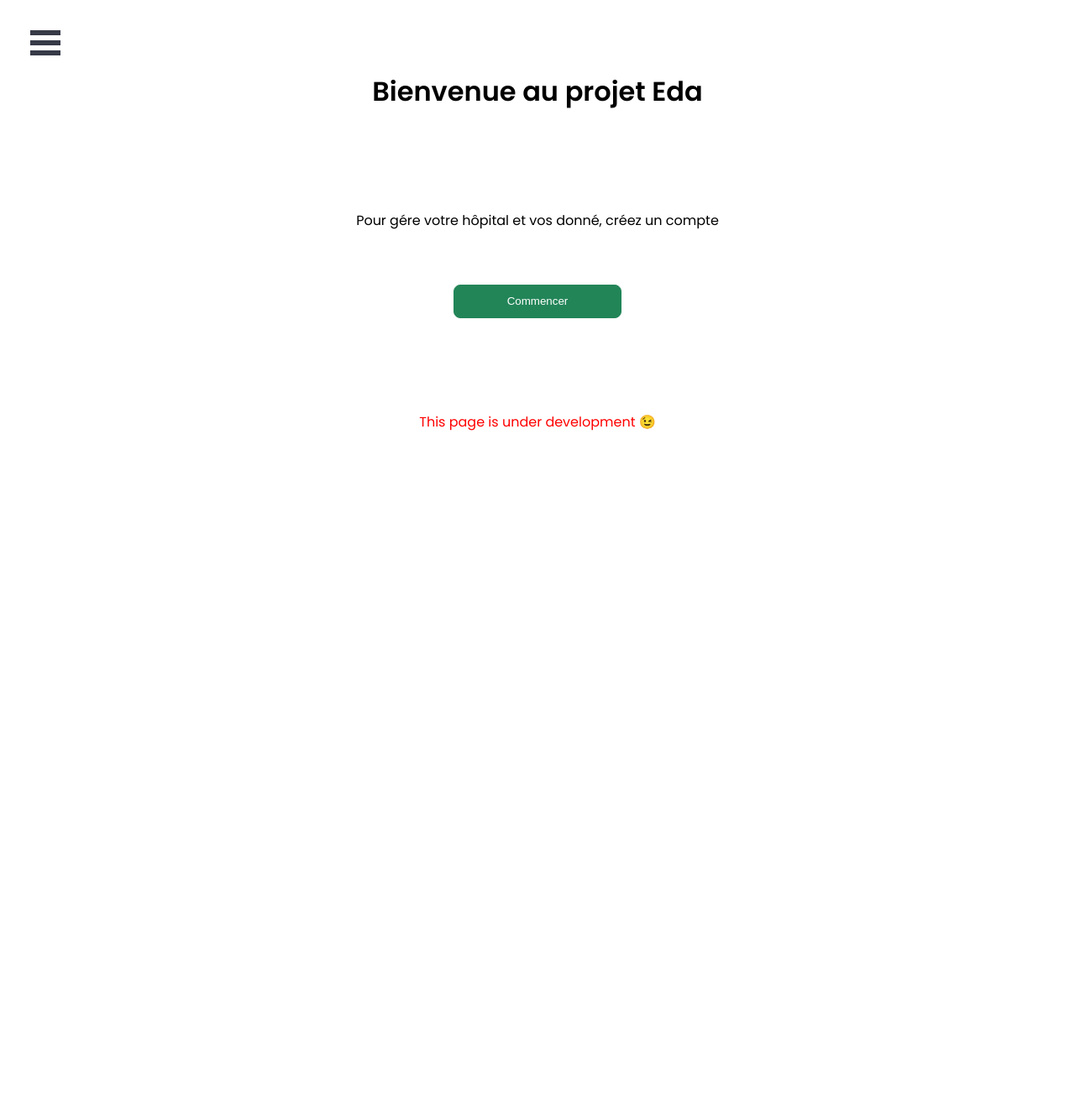
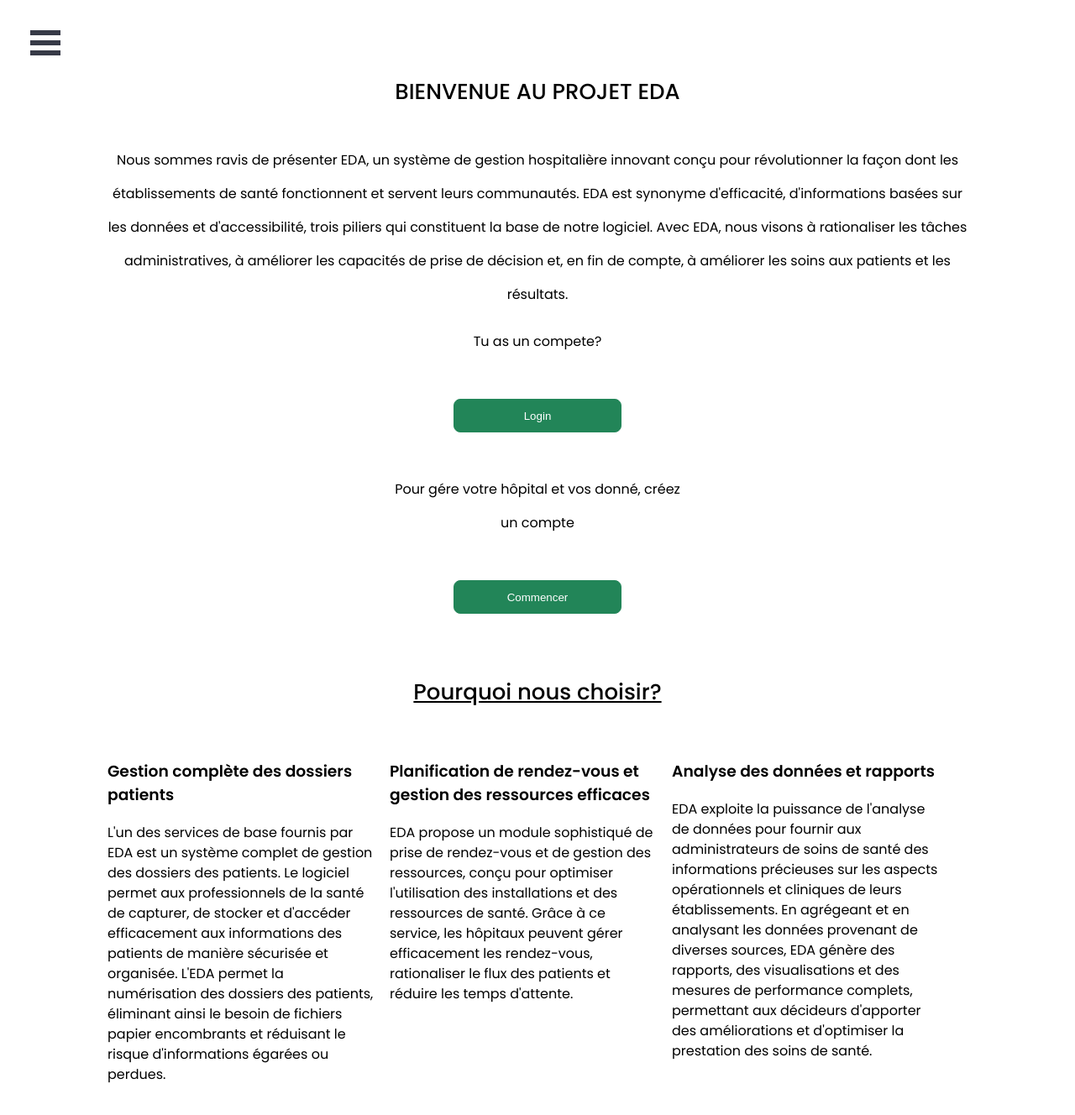
Before and after one commit to Richard-Chimama/eda, a React (Vite) app: page / in a window 1280 px wide. Shown: the top 1328 px of the page at 84% size. Before the commit the page ends 800 px from the top, so only its background shows below. Built offline with nearby package versions, Linux system fonts and the light colour scheme; what apollo-upload-client would draw is missing.

Commit message:
added nav bar

```diff
--- a/src/Components/StateMessage/StateMessage.tsx
+++ b/src/Components/StateMessage/StateMessage.tsx
@@ -1,14 +1,17 @@
 import React from 'react'
 import styled from "styled-components"
+import Loading from "../../assets/icons8-loading-circle-96.png"
 
 interface Props{
-    children: React.ReactElement
+    children?: React.ReactElement
+    loading?: boolean
 }
 
-const StateMessage:React.FC<Props> = ({children}) => {
+const StateMessage:React.FC<Props> = ({children, loading}) => {
   return (
     <Container>
-        {children}
+        {loading && <Image src={Loading} alt="loading" /> }
+        {!loading && children}
     </Container>
   )
 }
@@ -22,5 +25,9 @@ const Container = styled.div`
     gap: 1rem;
     min-height: 80vh;
 `
+const Image = styled.img`
+  height: 100px;
+  width: 100px;
+`
 
 export default StateMessage
--- /dev/null
+++ b/src/Functions/text_as_data.json
@@ -0,0 +1,19 @@
+{
+    "title": "Bienvenue au projet Eda",
+    "introduction": "Nous sommes ravis de présenter EDA, un système de gestion hospitalière innovant conçu pour révolutionner la façon dont les établissements de santé fonctionnent et servent leurs communautés. EDA est synonyme d'efficacité, d'informations basées sur les données et d'accessibilité, trois piliers qui constituent la base de notre logiciel. Avec EDA, nous visons à rationaliser les tâches administratives, à améliorer les capacités de prise de décision et, en fin de compte, à améliorer les soins aux patients et les résultats.",
+    "project_offers": [
+        {
+            "name":"Gestion complète des dossiers patients",
+            "description": "L'un des services de base fournis par EDA est un système complet de gestion des dossiers des patients. Le logiciel permet aux professionnels de la santé de capturer, de stocker et d'accéder efficacement aux informations des patients de manière sécurisée et organisée. L'EDA permet la numérisation des dossiers des patients, éliminant ainsi le besoin de fichiers papier encombrants et réduisant le risque d'informations égarées ou perdues.",
+            "more_discription":"Avec EDA, les prestataires de soins de santé peuvent créer et mettre à jour les profils des patients, enregistrer les antécédents médicaux, capturer les signes vitaux et documenter les diagnostics et les plans de traitement. Le système facilite également une intégration transparente avec les systèmes de dossiers de santé électroniques (DSE) existants, garantissant une vue globale des données des patients dans les différents services. Cette approche intégrée améliore la coordination des soins, réduit les erreurs médicales et améliore la sécurité des patients. De plus, la fonction de gestion des dossiers patients d'EDA comprend des options de recherche et de filtrage avancées, ce qui facilite la récupération rapide d'informations spécifiques sur les patients. Ce service garantit que les professionnels de la santé ont accès à des données à jour et pertinentes, leur permettant de prendre des décisions éclairées et de fournir des soins personnalisés aux patients."
+        },{
+            "name": "Planification de rendez-vous et gestion des ressources efficaces",
+            "description": "EDA propose un module sophistiqué de prise de rendez-vous et de gestion des ressources, conçu pour optimiser l'utilisation des installations et des ressources de santé. Grâce à ce service, les hôpitaux peuvent gérer efficacement les rendez-vous, rationaliser le flux des patients et réduire les temps d'attente.",
+            "more_discription": "Through EDA's intuitive interface, healthcare administrators can easily schedule and reschedule appointments, assign patients to specific doctors or departments, and track availability of doctors and resources such as examination rooms, equipment, and operating theaters. The system also supports automated appointment reminders, reducing no-shows and maximizing the utilization of resources.Additionally, EDA's resource management feature enables hospitals to monitor and manage inventory levels of medical supplies and equipment. Through real-time tracking and automated reordering, healthcare facilities can ensure that essential resources are always available when needed, minimizing delays and optimizing patient care."
+        },{
+            "name": "Analyse des données et rapports",
+            "description": "EDA exploite la puissance de l'analyse de données pour fournir aux administrateurs de soins de santé des informations précieuses sur les aspects opérationnels et cliniques de leurs établissements. En agrégeant et en analysant les données provenant de diverses sources, EDA génère des rapports, des visualisations et des mesures de performance complets, permettant aux décideurs d'apporter des améliorations et d'optimiser la prestation des soins de santé.",
+            "more_discription": "Through EDA's data analytics and reporting service, hospitals can gain valuable insights into patient demographics, treatment outcomes, resource utilization, revenue management, and more. This information enables healthcare administrators to identify trends, spot areas for improvement, and make data-driven decisions to enhance operational efficiency and patient care quality.<br />EDA's reporting capabilities are highly customizable, allowing hospitals to create tailored reports based on specific metrics and key performance indicators. These reports can be generated on-demand or scheduled for automatic delivery, ensuring that stakeholders have timely access to critical information.<br />By leveraging the power of data analytics, EDA enables healthcare institutions to continuously evaluate and refine their operations, resulting in better resource allocation, improved patient outcomes, and enhanced overall performance."
+        }
+    ]
+}
--- a/src/Pages/Admin/Patients/Patients.tsx
+++ b/src/Pages/Admin/Patients/Patients.tsx
@@ -13,7 +13,7 @@ const Patients = () => {
     const {loading, error, data} = useQuery(api.Queries.findAllPatients)
 
     if(loading) {
-        return <StateMessage><h5>Loading...</h5></StateMessage>
+        return <StateMessage loading />
     }
 
     if(error) {
@@ -31,8 +31,6 @@ const Patients = () => {
 
   return (
     <S.Container>
-        <p style={{color: 'red', textAlign: 'center'}}>This page is under development😉 <Link to="..">Go back</Link></p>
-
         <h3 style={{color: 'green', textAlign: 'center'}}>LISTE DE CLIENTS</h3>
         <S.Label>
           <input type="search" name="search" id="search" onChange={(e)=> setSearchKey(e.target.value.toLowerCase())} placeholder='search...' />
--- a/src/Pages/FirstPage/FirstPage.tsx
+++ b/src/Pages/FirstPage/FirstPage.tsx
@@ -3,32 +3,57 @@ import Nav from '../../Components/Nav/Nav'
 import { Link } from 'react-router-dom'
 import * as S from "./styled"
 import Button from '../../Components/Button'
+import TEXT from '../../Functions/text_as_data.json'
 import Hamburgur from '../../Components/Hamburger/Hamburgur'
+import {motion} from "framer-motion"
 
 const FirstPage = () => {
-  const [isOpen, setIsOpen] = useState(true)
+    const projectOffers = TEXT.project_offers.map((data, index)=>{
+        return <div key={index*2}>
+            <h3>{data.name}</h3>
+            <p>{data.description}</p>
+        </div>
+    })
 
-  const toggleSidebar = ()=>{
-    setIsOpen(!isOpen)
-  }
 
   return (
     <S.container>
-        <Nav />
+      <Nav />
       <S.content>
-        <h1>
-          Bienvenue au projet <b>Eda</b>
-        </h1>
-        <br />
-        <br />
-        <p>Pour gére votre hôpital et vos donné, créez un compte</p>
+        <motion.div initial={{ opacity: 0 }} whileInView={{ opacity: 1 }}>
+          <S.Title>{TEXT.title.toUpperCase()}</S.Title>
+        </motion.div>
+
+        <motion.div initial={{ opacity: 0 }} whileInView={{ opacity: 1 }}>
+          <S.Intro>{TEXT.introduction}</S.Intro>
+        </motion.div>
+
+        <motion.div initial={{ opacity: 0 }} whileInView={{ opacity: 1 }}>
+          <S.Intro>Tu as un compete?</S.Intro>
+          </motion.div>
+          <Link to="/enregistrer/signin">
+          <Button value="Login" />
+        </Link>
+
+
+        <motion.div initial={{ opacity: 0 }} whileInView={{ opacity: 1 }}>
+          <S.Intro>Pour gére votre hôpital et vos donné, créez un compte</S.Intro>
+        </motion.div>
         <Link to="/enregistrer">
           <Button value="Commencer" />
         </Link>
+        <motion.div initial={{ opacity: 0 }} whileInView={{ opacity: 1 }}>
+          <S.Title><u>Pourquoi nous choisir?</u></S.Title>
+        </motion.div>
+        <motion.div initial={{ opacity: 0 }} whileInView={{ opacity: 1 }}>
+          <S.Services>
+            {
+              projectOffers.map((data)=> data)
+            }
 
-        <br />
-        <br />
-        <i style={{color:"red"}}>This page is under development 😉</i>
+          </S.Services>
+
+        </motion.div>
       </S.content>
     </S.container>
   );
--- a/src/Pages/FirstPage/styled.ts
+++ b/src/Pages/FirstPage/styled.ts
@@ -3,7 +3,7 @@ import Theme from '../../Theme'
 
 export const container = styled.div`
     display: flex;
-
+    margin-bottom: 10rem;
     .sidebar{
       animation: slideOut 0.9s backwards;
 
@@ -36,3 +36,36 @@ export const content = styled.div`
     text-align: none;
   }
 `
+
+export const Intro = styled.p`
+
+  width: 80%;
+  min-width: 350px;
+  margin: 0 auto;
+  line-height: 40px;
+`
+
+export const Title = styled.p`
+    font-size: 26px;
+    font-weight: 500;
+  @media screen and (max-width: 450px){
+    font-size: 18px;
+    font-weight: 700;
+    color: #228558;
+    line-height: 20px;
+  }
+`
+
+export const Services = styled.div`
+  display: flex;
+  flex-wrap: wrap;
+  gap: 1rem;
+  width: 80%;
+  margin: 0 auto;
+
+  & > div{
+    width: Calc(90%/3);
+    min-width: 320px;
+    text-align: left;
+  }
+`
--- a/src/Tenplates/Template.tsx
+++ b/src/Tenplates/Template.tsx
@@ -6,14 +6,12 @@ import Nav from '../Components/Nav/Nav'
 import { gql, useApolloClient } from '@apollo/client'
 import { Link, useNavigate } from 'react-router-dom'
 import styled from 'styled-components'
-import { GiHamburgerMenu } from "react-icons/gi"
 
 
 
 const Template = () => {
   const navigate = useNavigate()
   const client = useApolloClient()
-  const [isOpen, setIsOpen] = useState(false)
   const state:any = client.cache.readQuery({
     query: gql`
       query isLoginStatus {
@@ -27,11 +25,6 @@ const Template = () => {
       navigate("/enregistrer/signin")
     }
   },[])
-
-  const toggleSidebar = ()=>{
-    setIsOpen(!isOpen)
-    document.getElementById("hamburger")?.classList.toggle('hidden')
-  }
 
 
   return (
--- a/src/main.tsx
+++ b/src/main.tsx
@@ -52,7 +52,6 @@ const link = ()=>{
 
 
 const client = new ApolloClient({
-  //uri: "https://eda-server4-production.up.railway.app/api",
   link: link(),
   cache: cache,
   resolvers: {},
@@ -60,12 +59,17 @@ const client = new ApolloClient({
 })
 
 interface propData{
-  isLoggedIn: any
+  isLoggedIn: any,
 }
 
 const data: propData = {
   isLoggedIn: !!localStorage.getItem('token')
 }
+
+const storedUser = localStorage.getItem('user');
+const parsedUser = storedUser ? JSON.parse(storedUser) : null;
+const user = parsedUser ? parsedUser : { user: null };
+
 
 cache.writeQuery({
   query: gql`
@@ -76,6 +80,16 @@ cache.writeQuery({
   data: data
 })
 
+cache.writeQuery({
+  query: gql`
+    query loggedInUser {
+      loggedInUser @client
+    }
+  `,
+  data: {
+    user: user,
+  },
+});
 
 const router = createBrowserRouter([
   {
```
Also changed, not shown: src/Components/Nav/Nav.tsx (+72 -11 lines), src/Pages/RegisterUser/Signin/Signin.tsx (+8 -4 lines), src/Tenplates/AdminTemplate.tsx (+19 -3 lines), src/assets/icons8-loading-circle-96.png (added), src/assets/loading-circle.gif (added).
